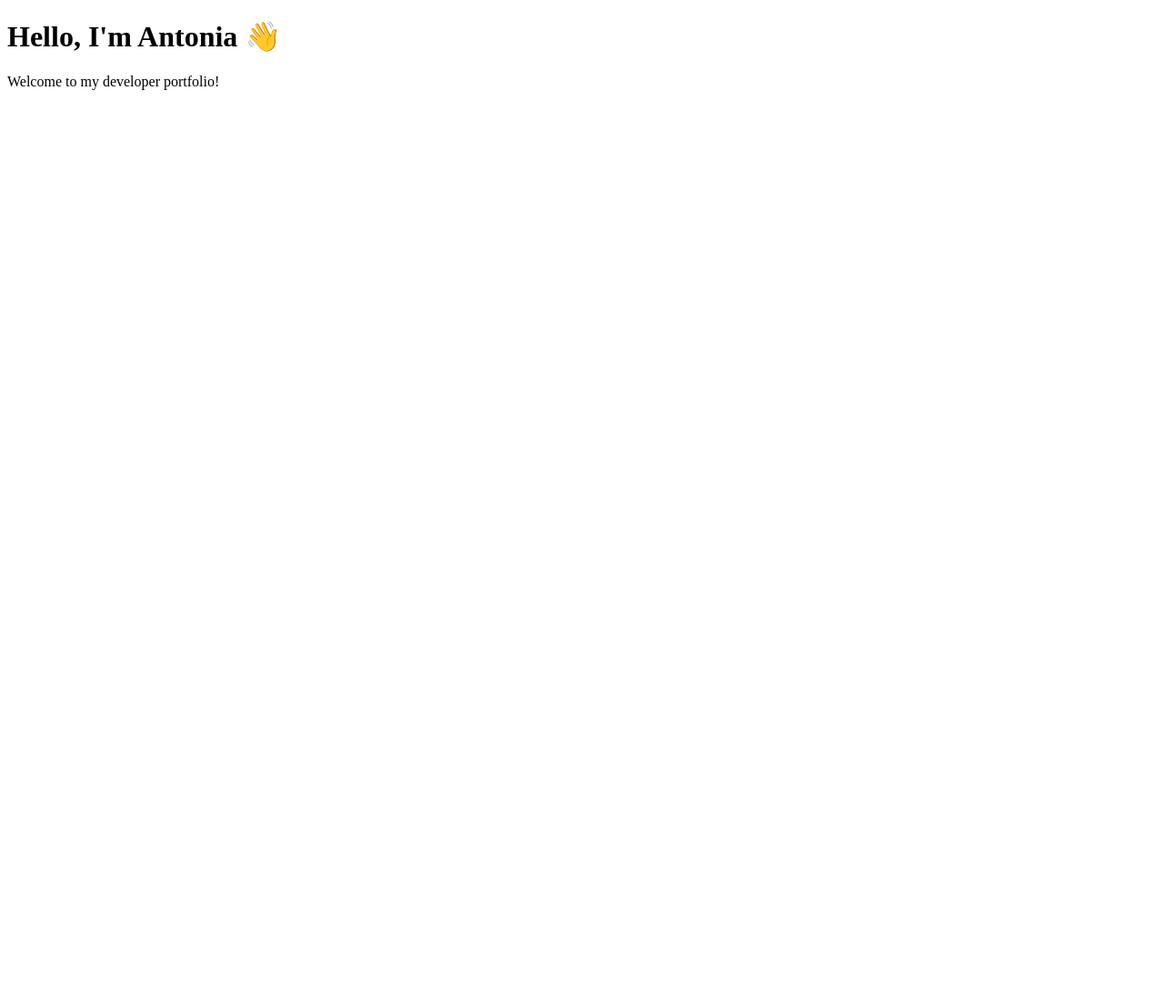
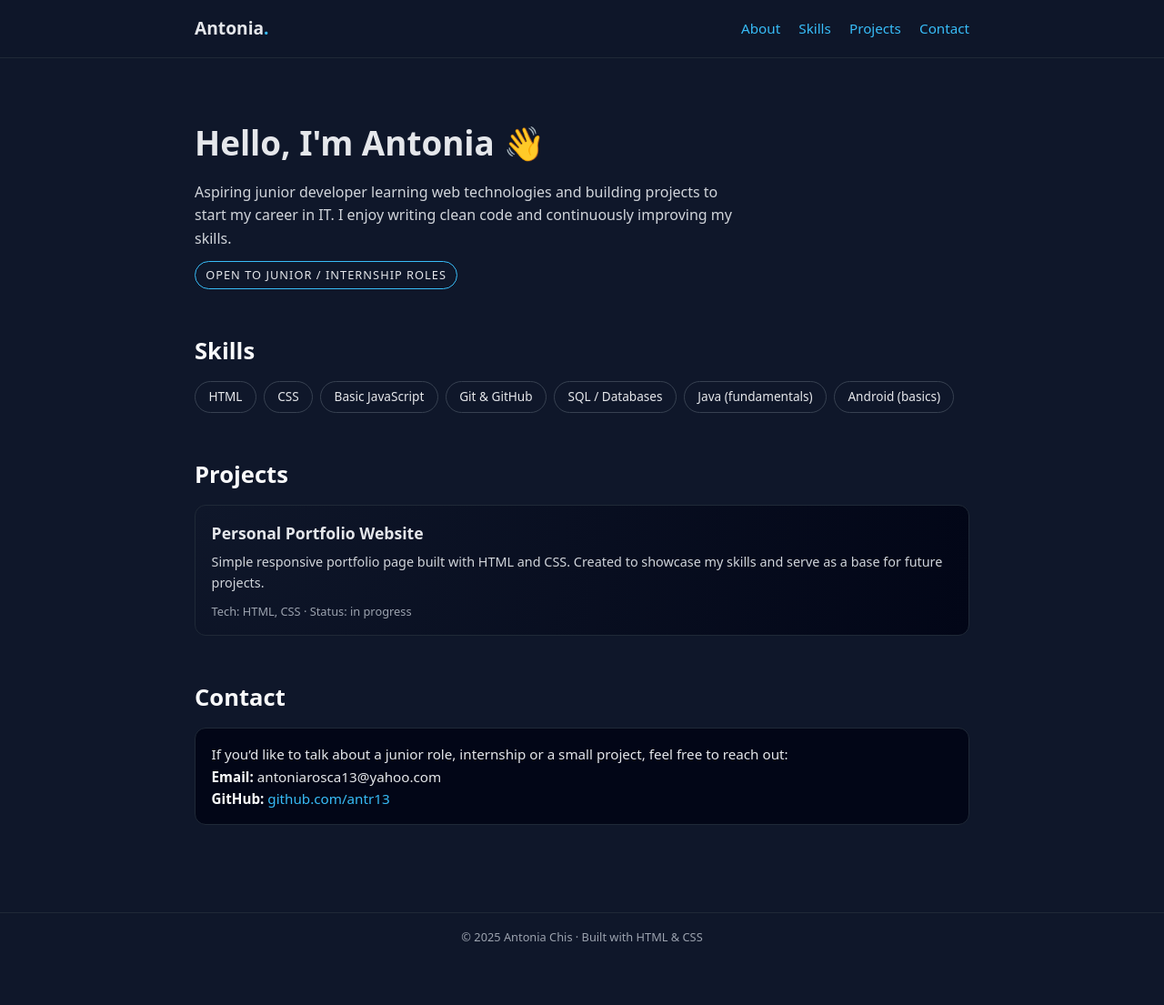
Before and after one commit to antr13/antonia-portfolio, a plain HTML site: page index.html in a window 1280 px wide. Shown: the whole page at 91% size. Before the commit the page ends 800 px from the top, so only its background shows below. Drawn offline with Linux system fonts and the light colour scheme.

Commit message:
Add CSS styling

```diff
--- a/index.html
+++ b/index.html
@@ -1,11 +1,89 @@
 <!DOCTYPE html>
 <html lang="en">
 <head>
-  <meta charset="UTF-8">
+  <meta charset="UTF-8" />
   <title>Antonia – Portfolio</title>
+  <link rel="stylesheet" href="style.css" />
 </head>
 <body>
-  <h1>Hello, I'm Antonia 👋</h1>
-  <p>Welcome to my developer portfolio!</p>
+  <header>
+    <div class="wrapper">
+      <div class="logo">Antonia<span>.</span></div>
+      <nav>
+        <a href="#about">About</a>
+        <a href="#skills">Skills</a>
+        <a href="#projects">Projects</a>
+        <a href="#contact">Contact</a>
+      </nav>
+    </div>
+  </header>
+
+  <main class="wrapper">
+    <section class="hero" id="about">
+      <h1>Hello, I'm Antonia 👋</h1>
+      <p>
+        Aspiring junior developer learning web technologies and building
+        projects to start my career in IT. I enjoy writing clean code and
+        continuously improving my skills.
+      </p>
+      <span class="tagline">Open to junior / internship roles</span>
+    </section>
+
+    <section id="skills">
+      <h2>Skills</h2>
+      <div class="skills-list">
+        <span class="skill-pill">HTML</span>
+        <span class="skill-pill">CSS</span>
+        <span class="skill-pill">Basic JavaScript</span>
+        <span class="skill-pill">Git & GitHub</span>
+        <span class="skill-pill">SQL / Databases</span>
+        <span class="skill-pill">Java (fundamentals)</span>
+        <span class="skill-pill">Android (basics)</span>
+      </div>
+    </section>
+
+    <section id="projects">
+      <h2>Projects</h2>
+      <div class="projects-grid">
+        <div class="project-card">
+          <h3>Personal Portfolio Website</h3>
+          <p>
+            Simple responsive portfolio page built with HTML and CSS.
+            Created to showcase my skills and serve as a base for future projects.
+          </p>
+          <div class="project-meta">
+            Tech: HTML, CSS · Status: in progress
+          </div>
+        </div>
+
+        <!-- Aici mai adăugăm proiecte noi pe viitor -->
+      </div>
+    </section>
+
+    <section id="contact">
+      <h2>Contact</h2>
+      <div class="contact-box">
+        <p>
+          If you’d like to talk about a junior role, internship or a small project,
+          feel free to reach out:
+        </p>
+        <p>
+          <strong>Email:</strong> antoniarosca13@yahoo.com<br />
+          <strong>GitHub:</strong> <a href="https://github.com/antr13" target="_blank">github.com/antr13</a>
+        </p>
+      </div>
+    </section>
+  </main>
+
+  <footer>
+    <div class="wrapper">
+      © <span id="year"></span> Antonia Chis · Built with HTML &amp; CSS
+    </div>
+
+    <script>
+      // setează anul automat
+      document.getElementById("year").textContent = new Date().getFullYear();
+    </script>
+  </footer>
 </body>
 </html>
--- /dev/null
+++ b/style.css
@@ -0,0 +1,168 @@
+* {
+  box-sizing: border-box;
+  margin: 0;
+  padding: 0;
+}
+
+body {
+  font-family: system-ui, -apple-system, BlinkMacSystemFont, "Segoe UI", sans-serif;
+  background: #0f172a; /* dark blue */
+  color: #e5e7eb;      /* light gray */
+  line-height: 1.6;
+}
+
+a {
+  color: #38bdf8;
+  text-decoration: none;
+}
+
+a:hover {
+  text-decoration: underline;
+}
+
+/* Layout general */
+
+.wrapper {
+  max-width: 900px;
+  margin: 0 auto;
+  padding: 0 1.5rem 3rem;
+}
+
+/* Header */
+
+header {
+  border-bottom: 1px solid #1f2937;
+  margin-bottom: 2rem;
+  background: rgba(15, 23, 42, 0.9);
+  backdrop-filter: blur(8px);
+}
+
+header .wrapper {
+  display: flex;
+  justify-content: space-between;
+  align-items: center;
+  padding-top: 1rem;
+  padding-bottom: 1rem;
+}
+
+.logo {
+  font-weight: 700;
+  font-size: 1.2rem;
+}
+
+.logo span {
+  color: #38bdf8;
+}
+
+nav a {
+  margin-left: 1rem;
+  font-size: 0.95rem;
+}
+
+/* Secțiuni */
+
+section {
+  margin-bottom: 3rem;
+}
+
+section h2 {
+  font-size: 1.6rem;
+  margin-bottom: 0.75rem;
+  color: #f9fafb;
+}
+
+/* Hero / intro */
+
+.hero {
+  padding-top: 2rem;
+}
+
+.hero h1 {
+  font-size: 2.3rem;
+  margin-bottom: 0.75rem;
+}
+
+.hero p {
+  max-width: 600px;
+  color: #d1d5db;
+}
+
+.tagline {
+  display: inline-block;
+  margin-top: 0.75rem;
+  padding: 0.25rem 0.7rem;
+  border-radius: 999px;
+  border: 1px solid #38bdf8;
+  font-size: 0.8rem;
+  text-transform: uppercase;
+  letter-spacing: 0.08em;
+}
+
+/* Skills */
+
+.skills-list {
+  display: flex;
+  flex-wrap: wrap;
+  gap: 0.5rem;
+}
+
+.skill-pill {
+  border-radius: 999px;
+  border: 1px solid #374151;
+  padding: 0.35rem 0.9rem;
+  font-size: 0.85rem;
+}
+
+/* Projects */
+
+.projects-grid {
+  display: grid;
+  gap: 1rem;
+}
+
+.project-card {
+  border-radius: 0.75rem;
+  border: 1px solid #1f2937;
+  padding: 1rem 1.1rem;
+  background: radial-gradient(circle at top left, #0f172a, #020617);
+}
+
+.project-card h3 {
+  margin-bottom: 0.4rem;
+  font-size: 1.1rem;
+}
+
+.project-card p {
+  font-size: 0.9rem;
+  color: #d1d5db;
+}
+
+.project-meta {
+  margin-top: 0.6rem;
+  font-size: 0.8rem;
+  color: #9ca3af;
+}
+
+/* Contact */
+
+.contact-box {
+  border-radius: 0.75rem;
+  border: 1px solid #1f2937;
+  padding: 1rem 1.1rem;
+  background: #020617;
+  font-size: 0.95rem;
+}
+
+.contact-box strong {
+  color: #f9fafb;
+}
+
+/* Footer */
+
+footer {
+  border-top: 1px solid #1f2937;
+  padding: 1rem 0;
+  text-align: center;
+  font-size: 0.8rem;
+  color: #9ca3af;
+}
```
